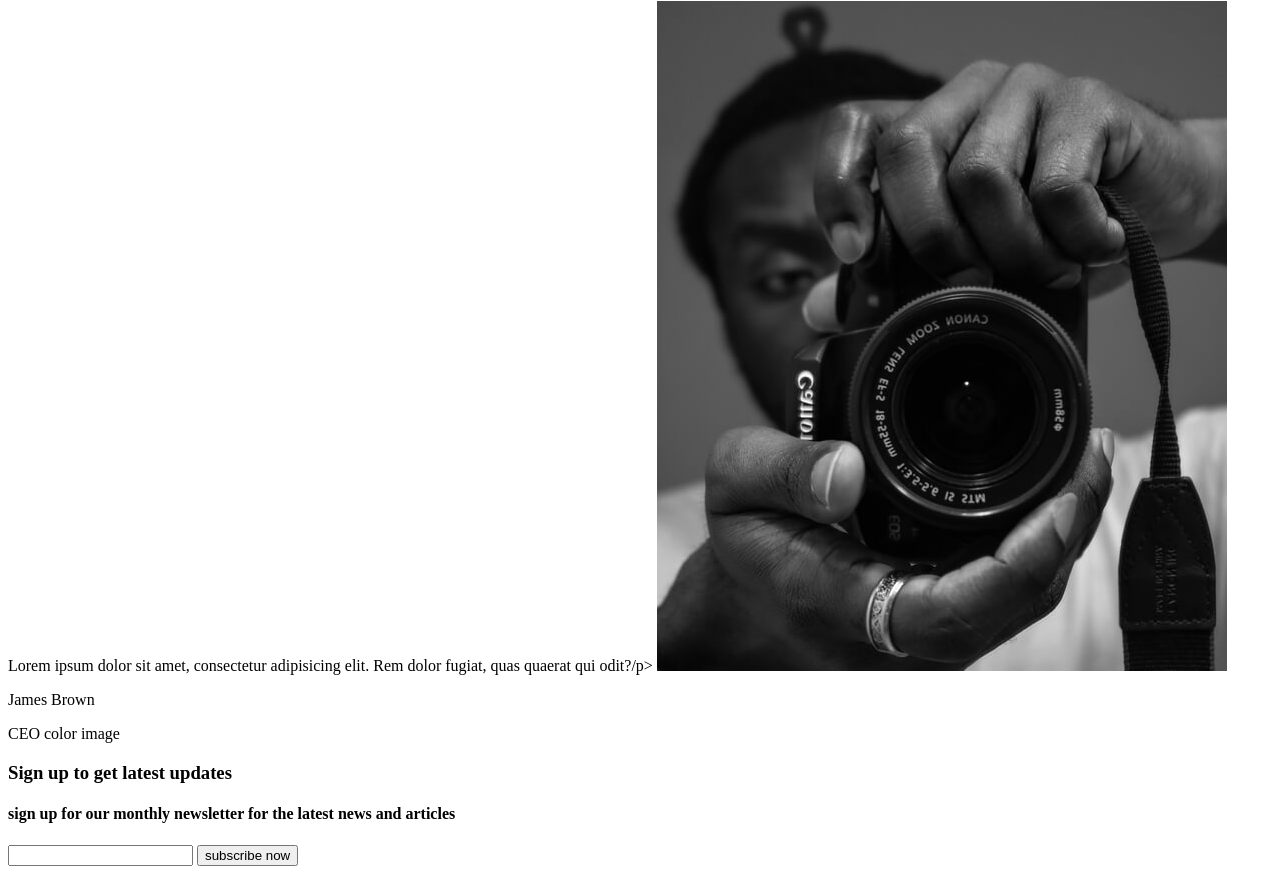
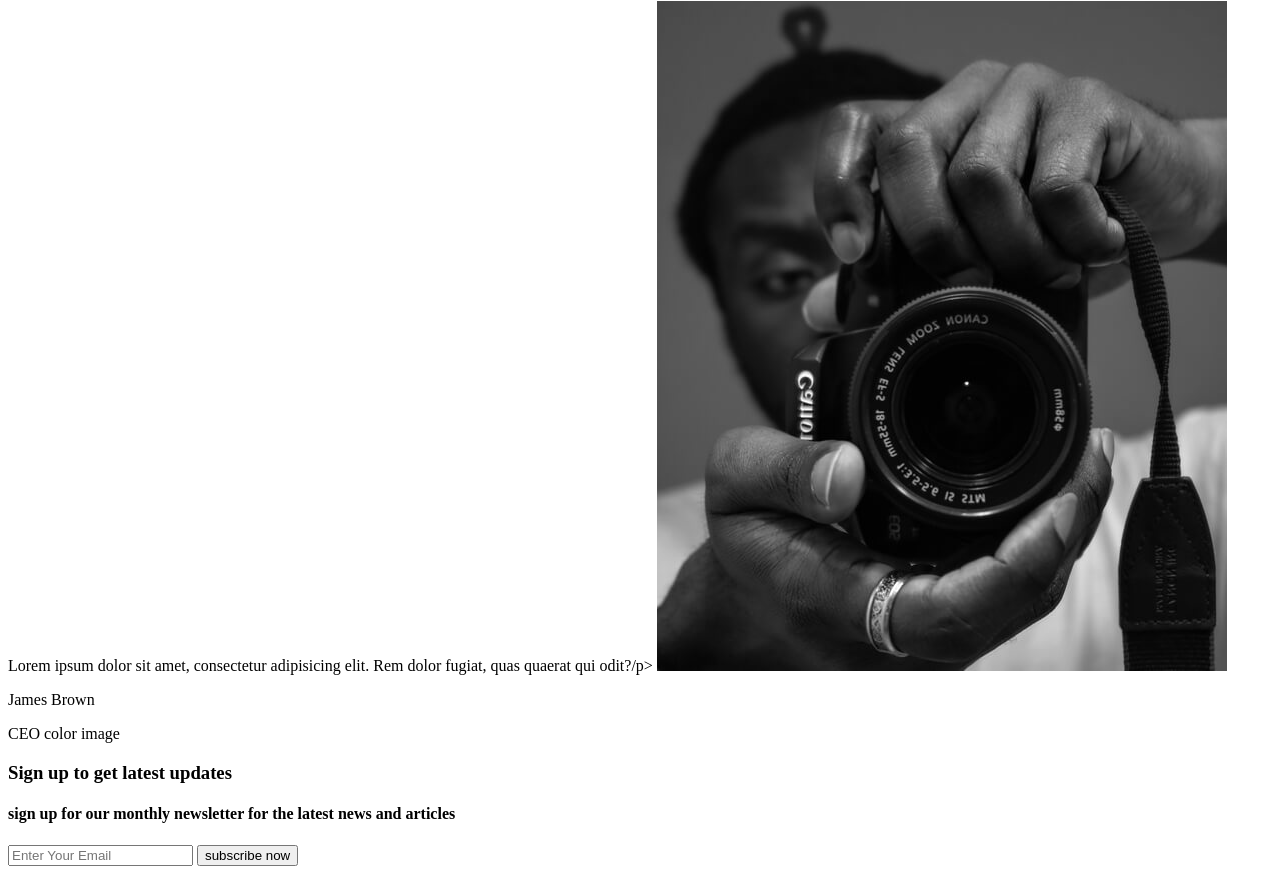
Before and after one commit to aminaroyal/nomads-photography, a plain HTML site: page index.html in a window 1280 px wide. Shown: the part 10206-11080 px from the top of the page. Drawn offline with Linux system fonts and the light colour scheme.

Commit message:
add subscribe noe

```diff
--- a/index.html
+++ b/index.html
@@ -166,7 +166,7 @@ contct section testimonial -->
 <h4>sign up for our monthly newsletter for the latest news and articles</h4>
 
 <!-- footer newsletter form -->
-<input type="email"name="id"=placeholder" Enter Your Email"/>
+<input type=" email" name="" id="" placeholder="Enter Your Email">
 <input type="submit"value="subscribe now"
 
 
```
